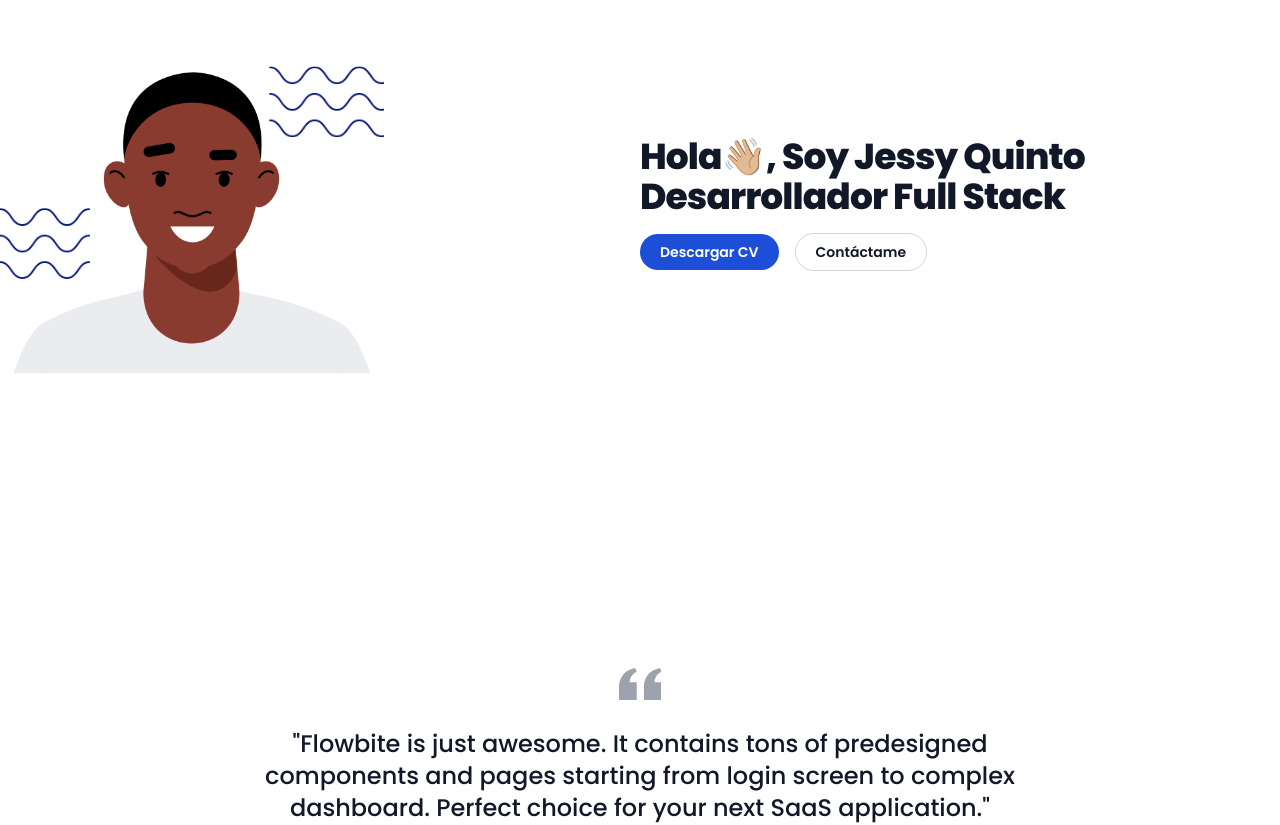
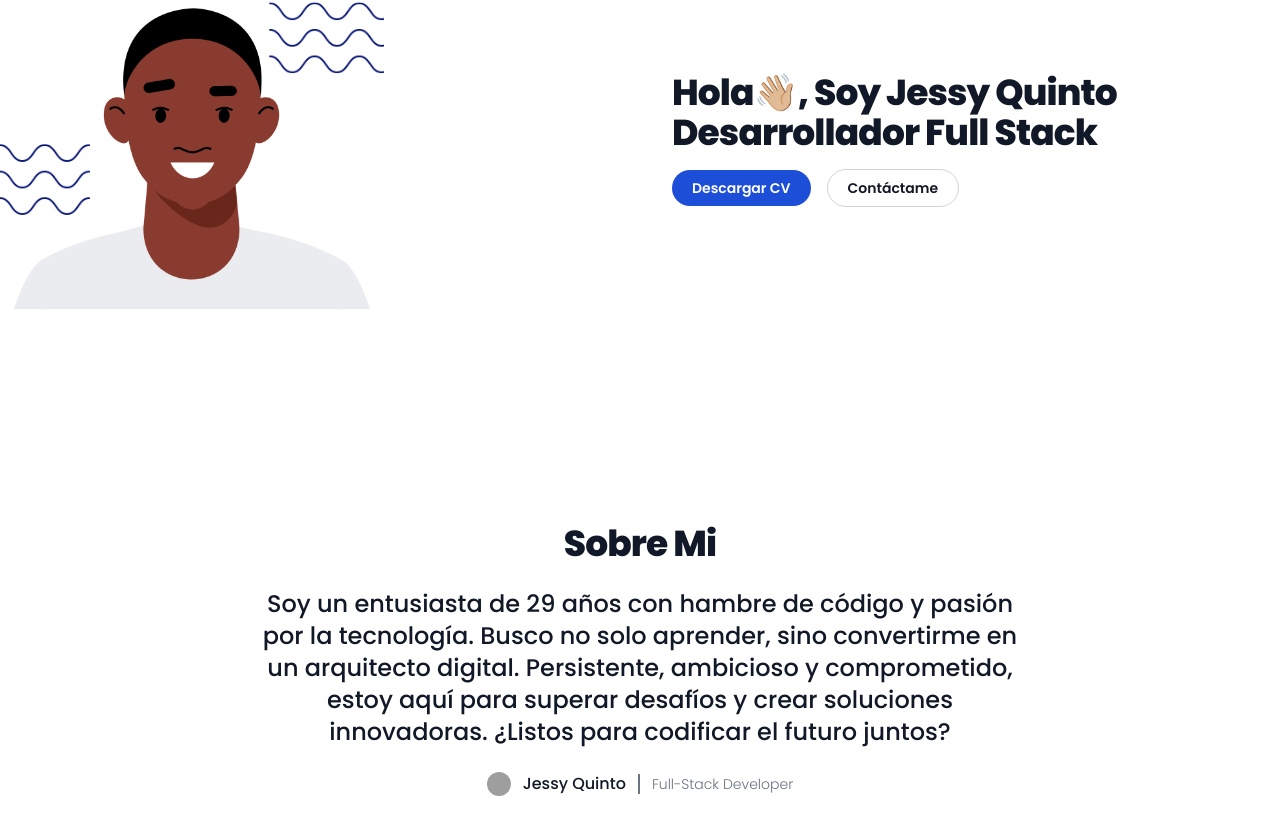
Before and after one commit to JessyQuinto/portafolio, an Angular app: page / in a window 1280 px wide. Shown: the part 224-1049 px from the top of the page. Built offline with nearby package versions, Linux system fonts and the light colour scheme; grey boxes are pictures that could not be loaded.

Commit message:
Update app.component.html

```diff
--- a/src/app/app.component.html
+++ b/src/app/app.component.html
@@ -67,11 +67,11 @@
 </header>
 
 <section class="bg-white dark:bg-gray-900">
-  <div class="container mx-auto flex flex-col lg:flex-row items-center py-48 lg:py-48">
+  <div class="container mx-auto flex flex-col lg:flex-row items-center py-16 lg:py-32">
     <div class="flex-1 flex justify-center lg:justify-start">
       <img src="assets/Pinture/SGV JESSY.svg" alt="SVG JESSY" class="max-w-full max-h-96">
     </div>
-    <div class="flex-1 text-right lg:text-left">
+    <div class="flex-1 text-center lg:text-left lg:pl-16">
       <h1
         class="text-2xl font-extrabold tracking-tight leading-none text-gray-900 dark:text-white lg:text-4xl mt-0 lg:-mt-4">
         Hola👋🏼, Soy Jessy Quinto<br />
@@ -99,20 +99,21 @@
   </div>
 </section>
 
+
 <!-- Sobre Mi -->
+
 <section id="sobre-mi" class="bg-white dark:bg-gray-900">
   <div class="max-w-screen-xl px-4 py-8 mx-auto text-center lg:py-16 lg:px-6">
-    <figure class="max-w-screen-md mx-auto">
-      <svg class="h-12 mx-auto mb-3 text-gray-400 dark:text-gray-600" viewBox="0 0 24 27" fill="none"
-        xmlns="http://www.w3.org/2000/svg">
-        <path
-          d="M14.017 18L14.017 10.609C14.017 4.905 17.748 1.039 23 0L23.995 2.151C21.563 3.068 20 5.789 20 8H24V18H14.017ZM0 18V10.609C0 4.905 3.748 1.038 9 0L9.996 2.151C7.563 3.068 6 5.789 6 8H9.983L9.983 18L0 18Z"
-          fill="currentColor" />
-      </svg>
+    <h1
+      class="text-2xl font-extrabold tracking-tight leading-none text-gray-900 dark:text-white lg:text-4xl mt-0 lg:-mt-4">
+      Sobre Mi</h1>
+    <figure class="max-w-screen-md mx-auto mt-6">
       <blockquote>
-        <p class="text-2xl font-medium text-gray-900 dark:text-white">"Flowbite is just awesome. It contains tons of
-          predesigned components and pages starting from login screen to complex dashboard. Perfect choice for your next
-          SaaS application."</p>
+        <p class="text-2xl font-medium text-gray-900 dark:text-white">
+          Soy un entusiasta de 29 años con hambre de código y pasión por la tecnología. Busco no solo aprender, sino
+          convertirme en un arquitecto digital. Persistente, ambicioso y comprometido, estoy aquí para superar desafíos
+          y crear soluciones innovadoras. ¿Listos para codificar el futuro juntos?
+        </p>
       </blockquote>
       <figcaption class="flex items-center justify-center mt-6 space-x-3">
         <img class="w-6 h-6 rounded-full"
@@ -125,6 +126,7 @@
     </figure>
   </div>
 </section>
+
 
 <footer class="p-4 bg-white sm:p-6 dark:bg-gray-800">
   <div class="mx-auto max-w-screen-xl">
```
